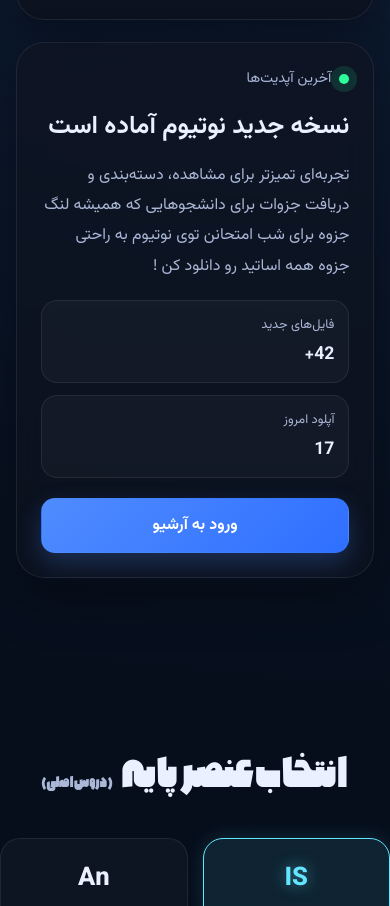
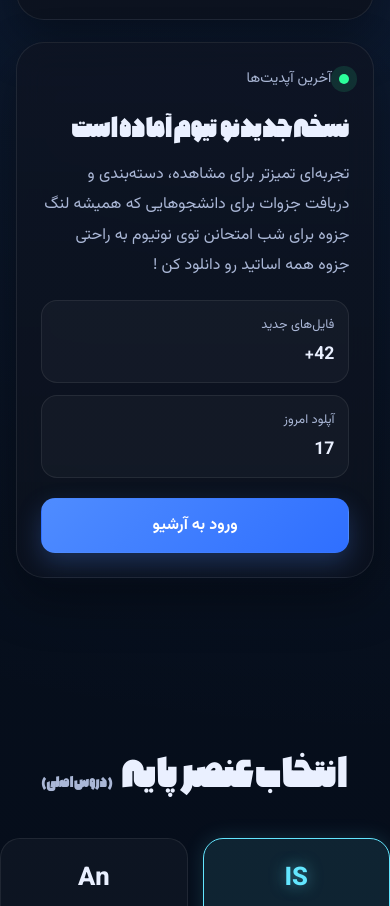
Before and after one commit to hosseinshamibaf/website-chemeng-ardakan-university, a plain HTML site: page notium.html in a window 390 px wide. Shown: the part 915-1821 px from the top of the page. Drawn offline with Linux system fonts and the light colour scheme.

Commit message:
Fix local 3(28)

```diff
--- a/css/notium-style.css
+++ b/css/notium-style.css
@@ -1069,22 +1069,4 @@ body.light-mode .element-item.active:hover {
 
     box-sizing: border-box;
   }
-
-    .hero__card h2 {
-    display: block !important;
-
-    width: 100% !important;
-    max-width: 100% !important;
-    min-width: 0 !important;
-
-    font-size:25px !important;
-
-    text-align: right !important;
-
-    white-space: nowrap !important;
-
-    line-height: 1.7 !important;
-
-    box-sizing: border-box;
-  }
 }
--- a/notium.html
+++ b/notium.html
@@ -111,7 +111,7 @@
             <span>آخرین آپدیت‌ها</span>
           </div>
 
-          <h2>نسخه جدید نوتیوم آماده است</h2>
+          <h2 style="font-family: bahman;font-size: 30px;">نسخه جدید نوتیوم آماده است</h2>
           <p>
             تجربه‌ای تمیزتر برای مشاهده، دسته‌بندی و دریافت جزوات
             برای دانشجوهایی که همیشه لنگ جزوه برای شب امتحانن
```
